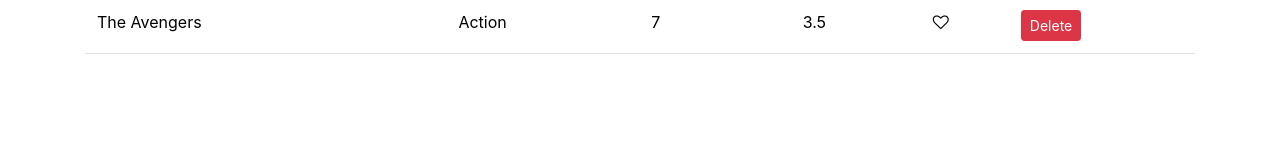
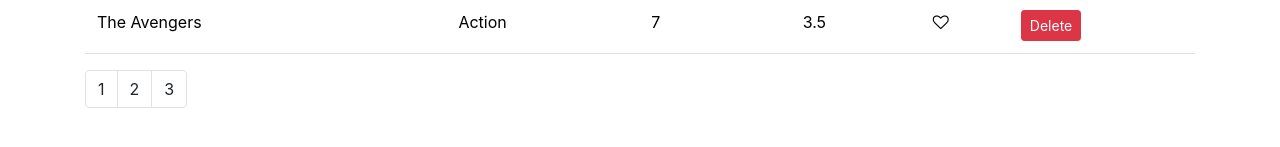
Before and after one commit to sandrockcstm/vidly, a React (Create React App) app: page / in a window 1280 px wide. Shown: the part 561-708 px from the top of the page. Built offline with nearby package versions, Linux system fonts and the light colour scheme.

Commit message:
Initial implementation of pagination

```diff
--- a/package.json
+++ b/package.json
@@ -5,6 +5,7 @@
   "dependencies": {
     "bootstrap": "^4.3.1",
     "font-awesome": "^4.7.0",
+    "lodash": "^4.17.15",
     "react": "^16.9.0",
     "react-dom": "^16.9.0",
     "react-scripts": "3.1.1"
--- /dev/null
+++ b/src/components/common/pagination.jsx
@@ -0,0 +1,23 @@
+import React from "react";
+import _ from "lodash";
+
+const Pagination = props => {
+  const { itemsCount, pageSize } = props;
+  const pageCount = itemsCount / pageSize;
+
+  const pages = _.range(1, pageCount + 1);
+
+  return (
+    <nav>
+      <ul className="pagination">
+        {pages.map(page => (
+          <li key={page} className="page-item">
+            <a className="page-link">{page}</a>
+          </li>
+        ))}
+      </ul>
+    </nav>
+  );
+};
+
+export default Pagination;
--- a/src/components/movies.jsx
+++ b/src/components/movies.jsx
@@ -1,10 +1,12 @@
 import React, { Component } from "react";
 import Like from "./common/like";
+import Pagination from "./common/pagination";
 import { getMovies } from "../fakeMovieService";
 
 class Movies extends Component {
   state = {
-    movies: getMovies()
+    movies: getMovies(),
+    pageSize: 4
   };
 
   handleDelete = movie => {
@@ -12,13 +14,17 @@
     this.setState({ movies });
   };
 
-  handleLike = (movie) => {
+  handleLike = movie => {
     const movies = [...this.state.movies];
     const index = movies.indexOf(movie);
-    movies[index] = {...movies[index]};
-    movies[index].liked =!movies[index].liked;
+    movies[index] = { ...movies[index] };
+    movies[index].liked = !movies[index].liked;
     this.setState({ movies });
-  }
+  };
+
+  handlePageChange = page => {
+    console.log(page);
+  };
 
   render() {
     const { length: count } = this.state.movies;
@@ -49,7 +55,10 @@
                 <td>{movie.numberInStock}</td>
                 <td>{movie.dailyRentalRate}</td>
                 <td>
-                  <Like liked={movie.liked} onClick={() => this.handleLike(movie)}/>
+                  <Like
+                    liked={movie.liked}
+                    onClick={() => this.handleLike(movie)}
+                  />
                 </td>
                 <td>
                   <button
@@ -63,6 +72,11 @@
             ))}
           </tbody>
         </table>
+        <Pagination
+          itemsCount={count}
+          pageSize={this.state.pageSize}
+          onPageChange={this.handlePageChange}
+        />
       </React.Fragment>
     );
   }
```
Also changed, not shown: 1 other file (tests, documents, lock files or other folders).
